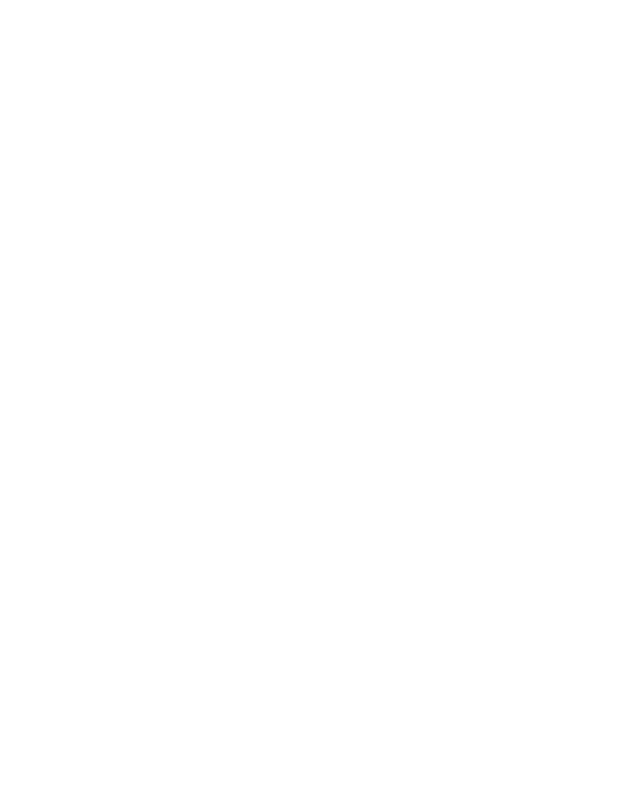
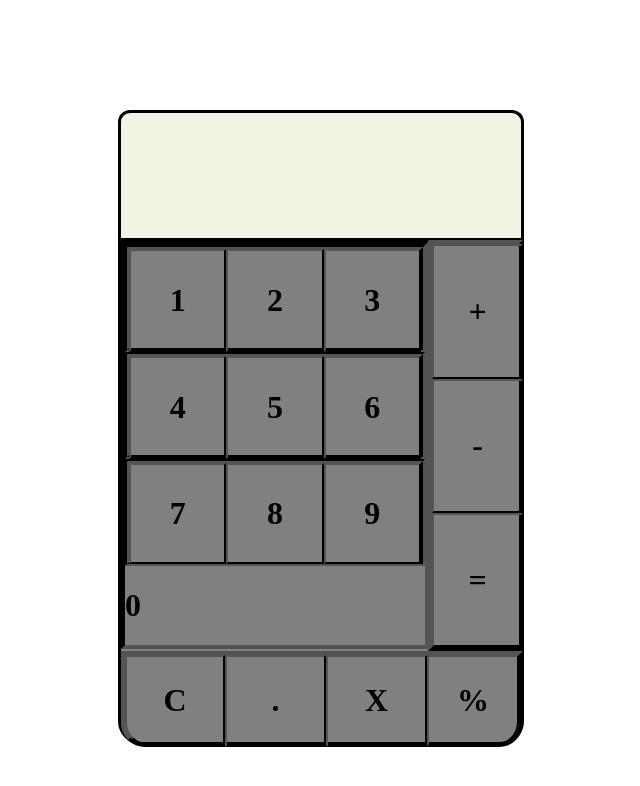
Before and after one commit to WinstonUpchurch/calculator, a plain HTML site: page index.html in a window 1280 px wide. Shown: the whole page, without its empty margins (319-959 px from the left). Drawn offline with Linux system fonts and the light colour scheme.

Commit message:
finished up the structure i think, hopefully wont need to make more changes here

```diff
--- a/index.html
+++ b/index.html
@@ -8,8 +8,53 @@
     <link rel='stylesheet' href="style.css">
 </head>
 <body>
+    <div id="display"></div>
+    <div id="container">
+        <div class="numpad">
+            <div class="topRow">
+                <div class="one"><h1>1</h1></div>
+                <div class="one"><h1>2</h1></div>
+                <div class="one"><h1>3</h1></div>
+            </div>
+            <div class="midRow">
+                <div class="two"><h1>4</h1></div>
+                <div class="two"><h1>5</h1></div>
+                <div class="two"><h1>6</h1></div>
+            </div>
+
+            <div class="botRow">
+                <div class="three"><h1>7</h1></div>
+                <div class="three"><h1>8</h1></div>
+                <div class="three"><h1>9</h1></div>
+            </div>
+            <div class="zero"><h1>0</h1></div>
+        </div>
+        <div class="modRight">
+            <div class="modR"><h1>+</h1></div>
+            <div class="modR"><h1>-</h1></div>
+            <div class="modR"><h1>=</h1></div>
+        </div>
+        <div class="modBottom">
+            <div class="modBL"><h1>C</h1></div>
+            <div class="mod"><h1>.</h1></div>
+            <div class="mod"><h1>X</h1></div>
+            <div class="modBR"><h1>%</h1></div>
+        </div>
+
+    </div>
+
     <script src="calc.js" defer>
 
     </script>
 </body>
 </html>
+
+<!-- <div class="num"></div>
+<div class="num"></div>
+<div class="num"></div>
+<div class="num"></div>
+<div class="num"></div>
+<div class="num"></div>
+<div class="num"></div>
+<div class="num"></div>
+<div class="num"></div> -->
```
